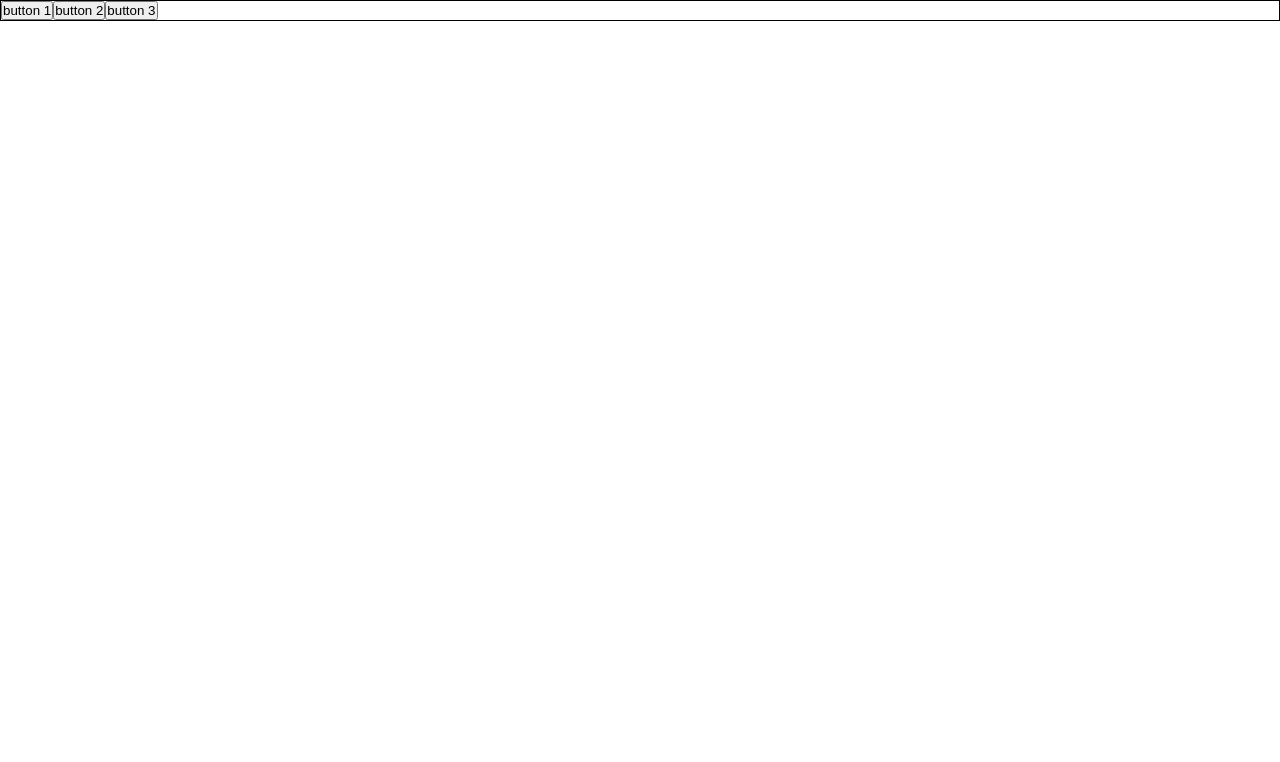
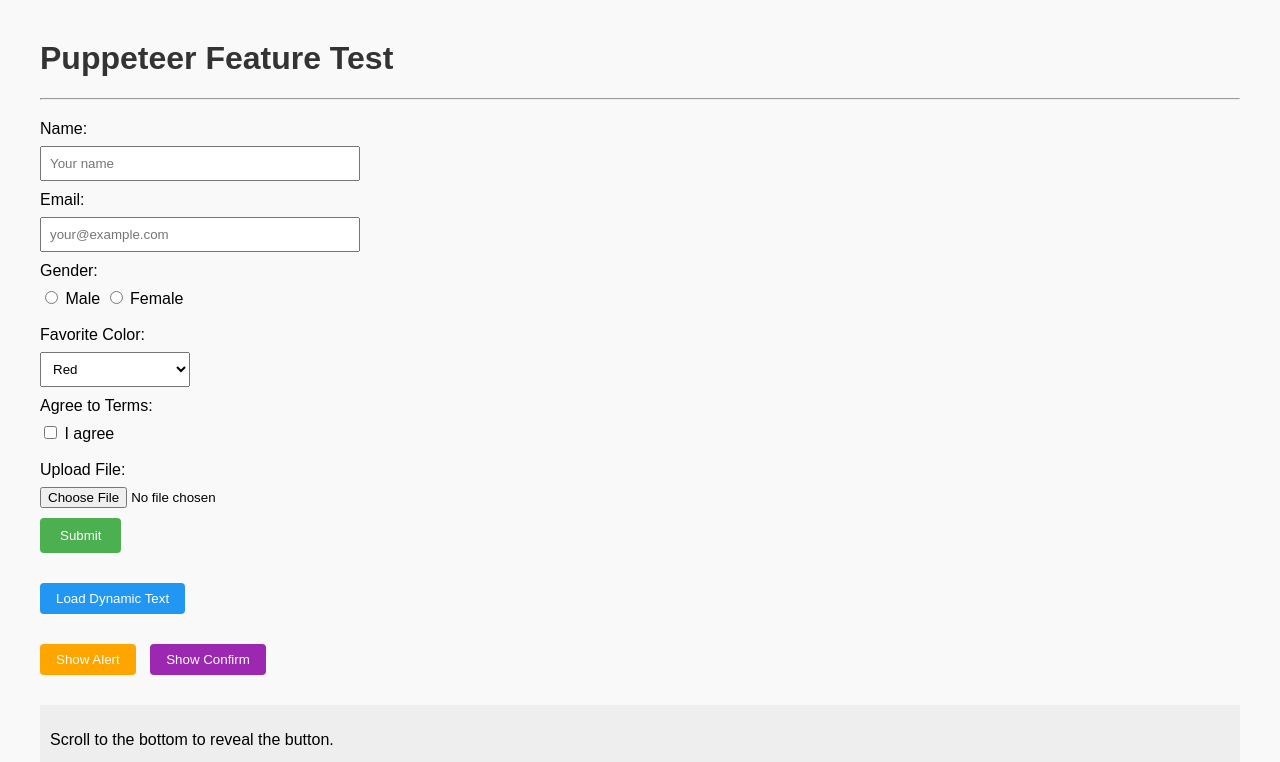
Before and after one commit to Ryouiechziell/puppeter, a plain HTML site: page index.html in a window 1280 px wide. Shown: the top 762 px of the page. Drawn offline with Linux system fonts and the light colour scheme.

Commit message:
Update index.html

```diff
--- a/index.html
+++ b/index.html
@@ -1,39 +1,88 @@
+<!DOCTYPE html>
+<html lang="en">
 <head>
-  <title>Using puppeter for automation</title>
+  <meta charset="UTF-8" />
+  <title>Test Page for Puppeteer</title>
 </head>
-<body>
-  <style>
-    *{
-      margin: 0px;
-      padding: 0px;
-    }
-    .body{
-      background: white
-    }
-    .button-box{
-      display: flex;
-      align-items: center;
-      max-width: 100%;
-      height: auto;
-      margin: 0px auto;
-      border: 1px solid black;
-    }
-    #button{
-      height: 30px;
-      width: 70px;
-      background-color: yellow;
-      color: white;
-    }
-  </style>
-  <div class="button-box">
-    <button id="button 1">
-      button 1
+<body style="font-family: Arial, sans-serif; margin: 40px; background: #f9f9f9;">
+
+  <h1 style="color: #333;">Puppeteer Feature Test</h1>
+
+  <hr style="margin: 20px 0;">
+
+  <!-- Input Form -->
+  <form id="test-form" style="margin-bottom: 30px;">
+    <label style="display:block; margin-bottom:8px;">Name:</label>
+    <input type="text" name="name" placeholder="Your name" style="padding: 8px; width: 300px; margin-bottom: 10px;"><br>
+
+    <label style="display:block; margin-bottom:8px;">Email:</label>
+    <input type="email" name="email" placeholder="your@example.com" style="padding: 8px; width: 300px; margin-bottom: 10px;"><br>
+
+    <label style="display:block; margin-bottom:8px;">Gender:</label>
+    <input type="radio" name="gender" value="male"> Male
+    <input type="radio" name="gender" value="female"> Female<br><br>
+
+    <label style="display:block; margin-bottom:8px;">Favorite Color:</label>
+    <select name="color" style="padding: 8px; width: 150px; margin-bottom: 10px;">
+      <option value="red">Red</option>
+      <option value="blue">Blue</option>
+      <option value="green">Green</option>
+    </select><br>
+
+    <label style="display:block; margin-bottom:8px;">Agree to Terms:</label>
+    <input type="checkbox" name="agree"> I agree<br><br>
+
+    <label style="display:block; margin-bottom:8px;">Upload File:</label>
+    <input type="file" id="file-input" style="margin-bottom: 10px;"><br>
+
+    <button type="submit" style="padding: 10px 20px; background-color: #4CAF50; color: white; border: none; border-radius: 4px;">
+      Submit
     </button>
-    <button id="button 2">
-      button 2
+  </form>
+
+  <!-- Dynamic Content -->
+  <div style="margin-bottom: 30px;">
+    <button onclick="document.getElementById('dynamic').innerText = 'Content Loaded!';"
+      style="padding: 8px 16px; background: #2196F3; color: #fff; border: none; border-radius: 4px;">
+      Load Dynamic Text
     </button>
-    <button id="button 3">
-      button 3
+    <p id="dynamic" style="margin-top: 10px; font-weight: bold;"></p>
+  </div>
+
+  <!-- Alert & Confirm -->
+  <div style="margin-bottom: 30px;">
+    <button onclick="alert('This is an alert!')"
+      style="padding: 8px 16px; background: orange; color: #fff; border: none; border-radius: 4px;">
+      Show Alert
+    </button>
+    <button onclick="confirm('Are you sure?')"
+      style="padding: 8px 16px; background: #9C27B0; color: #fff; border: none; border-radius: 4px; margin-left: 10px;">
+      Show Confirm
     </button>
   </div>
+
+  <!-- Scroll Test -->
+  <div style="height: 600px; background: #eee; margin-bottom: 30px; padding: 10px;">
+    <p>Scroll to the bottom to reveal the button.</p>
+    <div style="height: 500px;"></div>
+    <button id="scrollBtn" style="padding: 10px; background: #E91E63; color: white; border: none; border-radius: 4px;">
+      You reached the bottom!
+    </button>
+  </div>
+
+  <!-- Navigation -->
+  <a href="https://example.com" target="_blank"
+    style="display: inline-block; padding: 10px 15px; background: #607D8B; color: #fff; text-decoration: none; border-radius: 4px;">
+    Go to Example.com
+  </a>
+
+  <!-- Download Test -->
+  <div style="margin-top: 30px;">
+    <a href="https://www.w3.org/WAI/ER/tests/xhtml/testfiles/resources/pdf/dummy.pdf" download
+      style="display: inline-block; margin-top: 10px; padding: 10px 15px; background: #3F51B5; color: white; text-decoration: none; border-radius: 4px;">
+      Download PDF
+    </a>
+  </div>
+
 </body>
+                                                                   </html>
```
